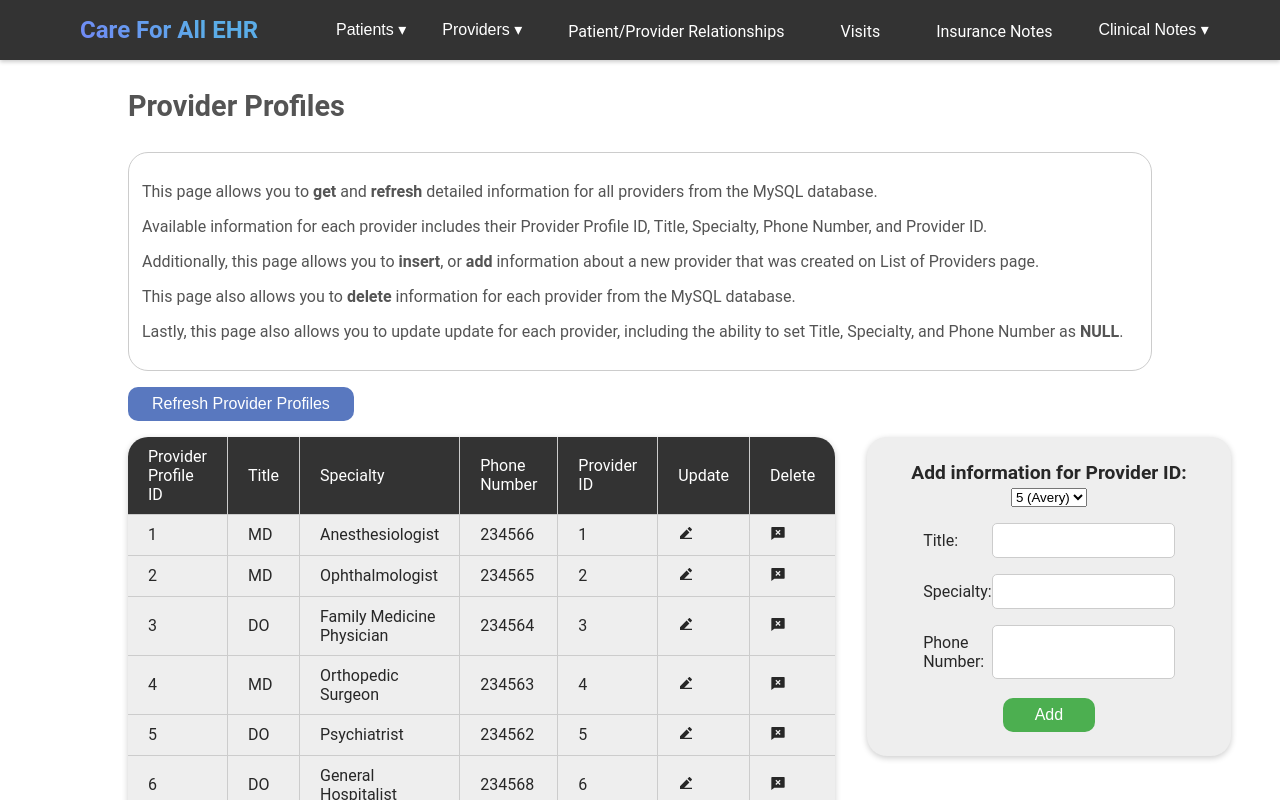
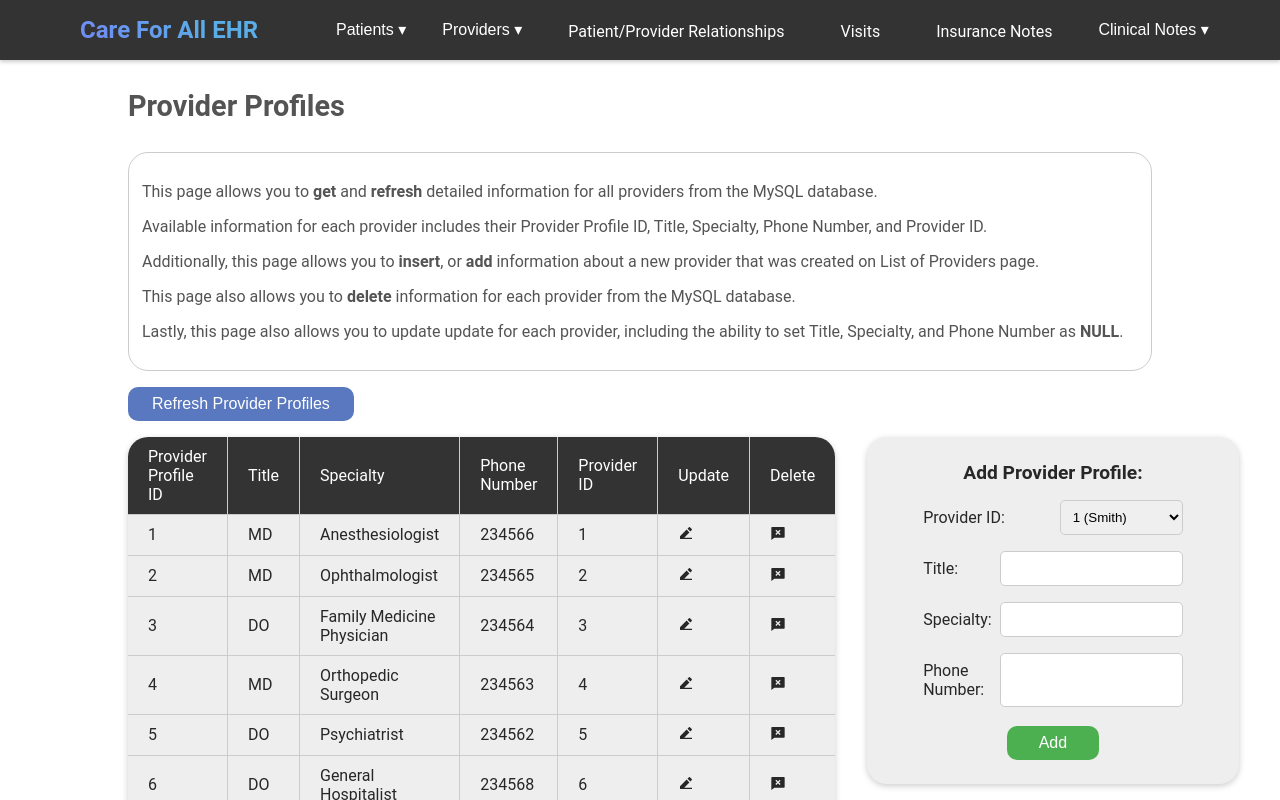
Before and after one commit to anson-poon/care-for-all-ehr, a React (Create React App) app: page /providers in a window 1280 px wide. Shown: the top 800 px of the page. Built offline with nearby package versions, Linux system fonts and the light colour scheme.

Commit message:
Added select dropdown CSS

```diff
--- a/src/App.css
+++ b/src/App.css
@@ -228,12 +228,19 @@ p {
   text-align: left;
   margin-top: 0.5rem;
   margin-bottom: 0.5rem;
+  margin-right: 0.5rem;
 }
 
 .form-row > input {
   flex: 2;
   border-radius: 5px;
   border: 1px solid rgb(204, 204, 204);
+}
+
+select {
+  padding: 0.5rem;
+  border: solid 1px rgb(204, 204, 204);
+  border-radius: 5px;
 }
 
 .add-form {
--- a/src/pages/ProviderProfilesPage.js
+++ b/src/pages/ProviderProfilesPage.js
@@ -58,13 +58,15 @@ function ProviderProfilesPage() {
                 </div>
                 <div className="flex-column2">
                     <form action="" method="get" className="add-form">
-                        <h4>Add information for Provider ID:
-                            <label for="providerID">   </label>
-                            <select name="providerID">
-                                <option value="5">5 (Avery)</option>
-                                <option value="6">6 (Roy)</option>
+                        <h4>Add Provider Profile:</h4>
+                        <div className="form-row">
+                            <label for="providerID">Provider ID: </label>
+                            <select name="providerID" id="providerID">
+                                {providerData.map((item, index) => (
+                                    <option value={item.providerID}>{item.providerID} ({item.providerLastName})</option>
+                                ))}
                             </select>
-                        </h4>
+                        </div>
                         <div className="form-row">
                             <label for="title">Title: </label>
                             <input type="text" name="title" id="title" required />
```
